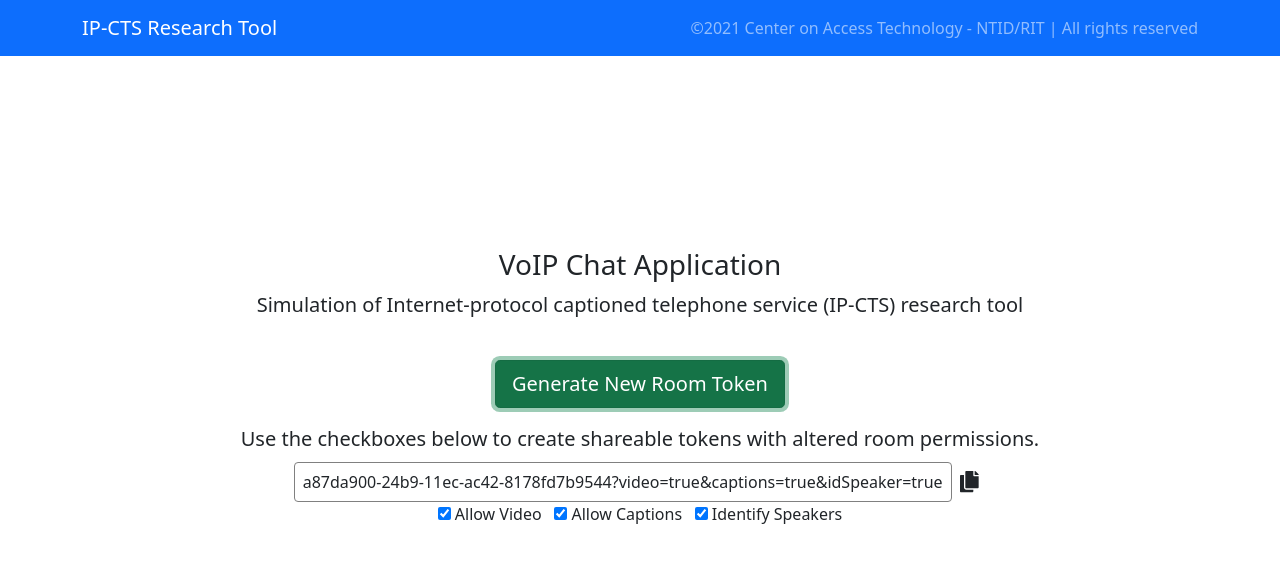
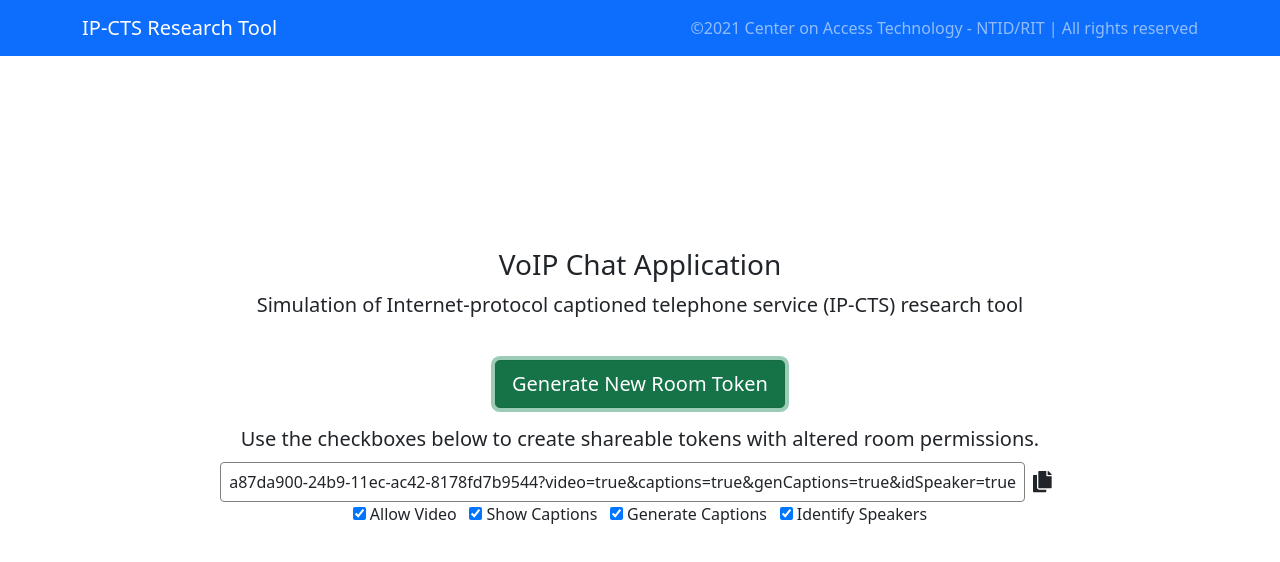
Before and after one commit to apuravkhare/ntid-chat, a React (Create React App) app in the folder client/: page / in a window 1280 px wide. Both pictures are taken after a click on the button "Generate New Room Token". Shown: the top 562 px of the page. Built offline with nearby package versions, Linux system fonts and the light colour scheme.

Commit message:
Added option to toggle caption generation

```diff
--- a/client/src/rooms/CreateRoom.js
+++ b/client/src/rooms/CreateRoom.js
@@ -12,7 +12,7 @@ const CreateRoom = (props) => {
     const routerPath = "room_/";
     // const videoQueryParam = "?v=true";
     // const captionQueryParam = "?c=true";
-    const [queryParams, setQueryParams] = useState({ video: true, captions: true, idSpeaker: true });
+    const [queryParams, setQueryParams] = useState({ video: true, captions: true, genCaptions: true, idSpeaker: true });
     const [copyBtnToolTipText, setCopyBtnToolTipText] = useState("Copy Room ID");
 
     function create() {
@@ -32,17 +32,22 @@ const CreateRoom = (props) => {
     }
 
     function toggleVideo() {
-        setQueryParams({ video: !queryParams.video, captions: queryParams.captions, idSpeaker: queryParams.idSpeaker });
+        setQueryParams({ video: !queryParams.video, captions: queryParams.captions, genCaptions: queryParams.genCaptions, idSpeaker: queryParams.idSpeaker });
         // setDisplayRoomId(createFullQueryString());
     }
 
     function toggleCaptions() {
-        setQueryParams({ video: queryParams.video, captions: !queryParams.captions, idSpeaker: queryParams.idSpeaker });
+        setQueryParams({ video: queryParams.video, captions: !queryParams.captions, genCaptions: queryParams.genCaptions, idSpeaker: queryParams.idSpeaker });
+        // setDisplayRoomId(createFullQueryString());
+    }
+
+    function toggleGenCaptions() {
+        setQueryParams({ video: queryParams.video, captions: queryParams.captions, genCaptions: !queryParams.genCaptions, idSpeaker: queryParams.idSpeaker });
         // setDisplayRoomId(createFullQueryString());
     }
 
     function toggleIdentifySpeaker() {
-        setQueryParams({ video: queryParams.video, captions: queryParams.captions, idSpeaker: !queryParams.idSpeaker });
+        setQueryParams({ video: queryParams.video, captions: queryParams.captions, genCaptions: queryParams.genCaptions, idSpeaker: !queryParams.idSpeaker });
     }
 
     function createFullQueryString() {
@@ -84,7 +89,11 @@ const CreateRoom = (props) => {
                     </span>
                     <span style={{margin: "0.4em"}}>
                         <input type="checkbox" checked={queryParams['captions']} onChange={toggleCaptions} />
-                        <label style={{paddingLeft: "0.25em"}}>Allow Captions</label>
+                        <label style={{paddingLeft: "0.25em"}}>Show Captions</label>
+                    </span>
+                    <span style={{margin: "0.4em"}}>
+                        <input type="checkbox" checked={queryParams['genCaptions']} onChange={toggleGenCaptions} />
+                        <label style={{paddingLeft: "0.25em"}}>Generate Captions</label>
                     </span>
                     <span style={{margin: "0.4em"}}>
                         <input type="checkbox" checked={queryParams['idSpeaker']} onChange={toggleIdentifySpeaker} />
--- a/client/src/rooms/Room.js
+++ b/client/src/rooms/Room.js
@@ -99,7 +99,7 @@ const Room = (props) => {
             processor.current.connect(context.current.destination);
 
             processor.current.onaudioprocess = function (e) {
-                if (!isMuted.current) {
+                if (!isMuted.current && roomOptions.genCaptions) {
                     microphoneProcess(e);
                 }
             };
@@ -173,8 +173,9 @@ const Room = (props) => {
     function getQueryParams(qs) {
         const parsed = parse(props.location.search.replace("?", ""));
         parsed.video = (parsed.video === "true");
-        parsed.captions = (parsed.captions === "true");
+        parsed.showCaptions = (parsed.captions === "true");
         parsed.identifySpeakers = (parsed.idSpeaker === "true");
+        parsed.generateCaptions = (parsed.genCaptions === "true");
         return [props.match.params.roomID, parsed];
         // return [props.location.state.roomID, parsed];
     }
@@ -299,10 +300,10 @@ const Room = (props) => {
     return (
         <>
         <Container className="h-100" style={{overflow:"auto"}}>
-            <Row className="align-items-center" style={{boxShadow:"0px 2px 5px #999999", height: !!roomOptions.captions ? "33%" : "75%", overflow:"auto"}} hidden={!roomOptions.video}>
+            <Row className="align-items-center" style={{boxShadow:"0px 2px 5px #999999", height: !!roomOptions.showCaptions ? "33%" : "75%", overflow:"auto"}} hidden={!roomOptions.video}>
                 {roomOptions.video ? renderVideo() : (<StyledVideo muted ref={userVideo} autoPlay playsInline style={{ height: "0px", width: "0px" }} />)}
             </Row>
-            <Row hidden={roomOptions.captions === false} className="align-items-center" style={{height: roomOptions.video ? "50%" : "75%"}}>
+            <Row hidden={roomOptions.showCaptions === false} className="align-items-center" style={{height: roomOptions.video ? "50%" : "75%"}}>
                 <Col className="h-100">
                     <ScrollingCaption style = {{  fontSize:  `${fontSize}px`}} currentUserId={socketRef.current && socketRef.current.id} displayCaptions={asrResult} identifySpeakers={roomOptions.identifySpeakers} />
                 </Col>
```
